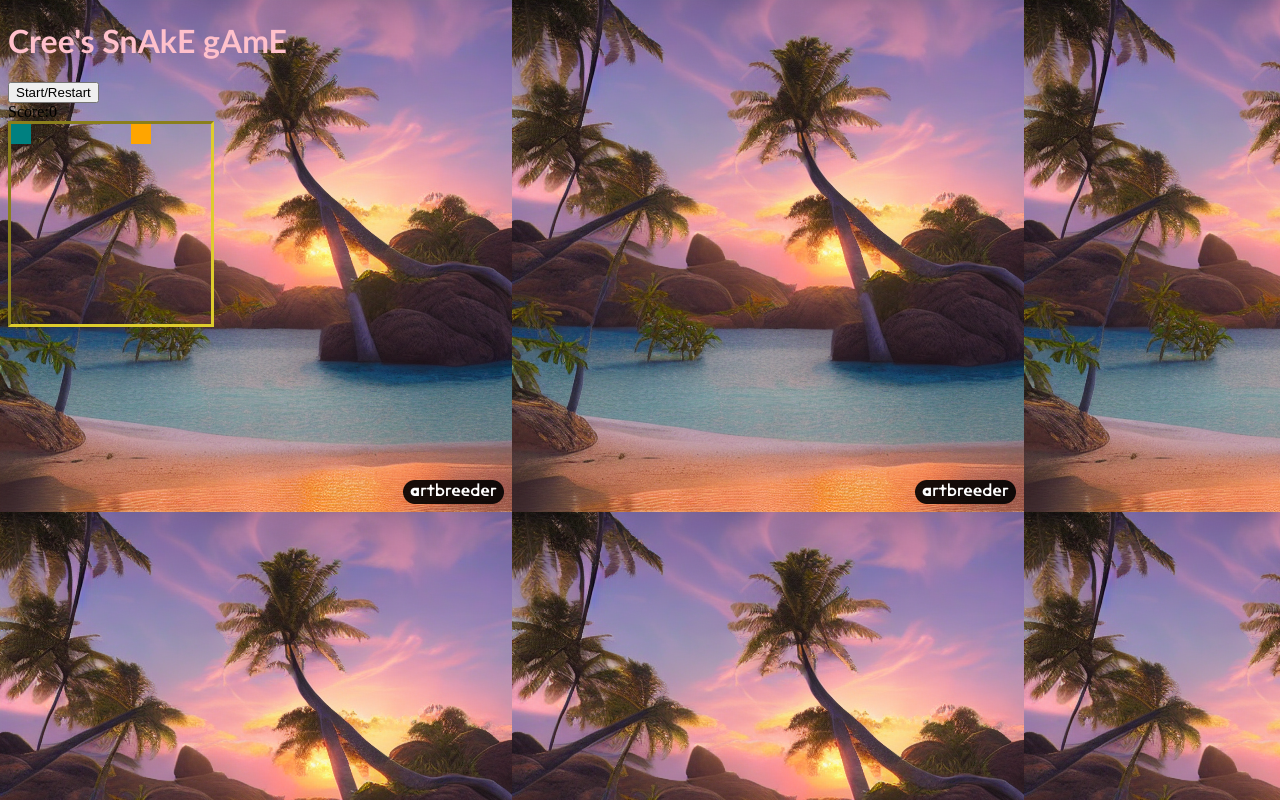
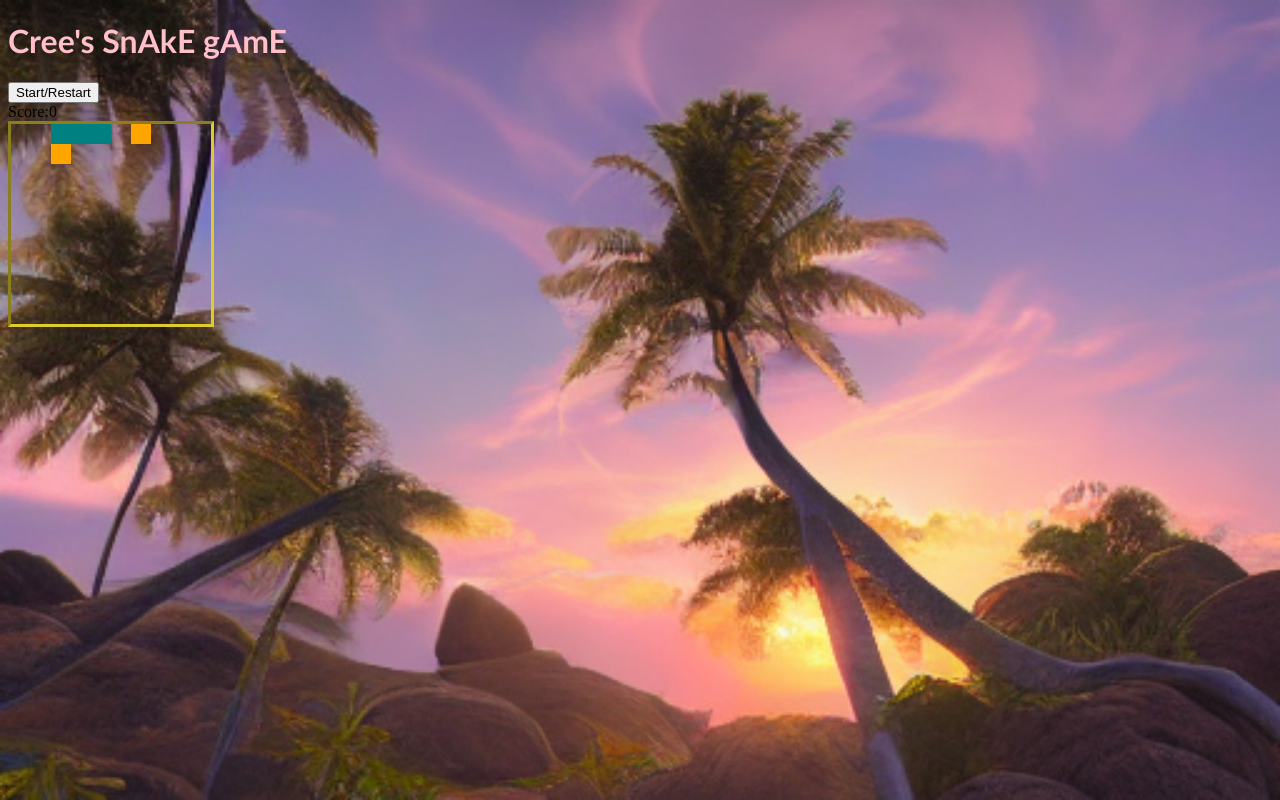
Before and after one commit to alexpxrad/snake-game, a plain HTML site: page index.html in a window 1280 px wide. Both pictures are taken after a click on the button "Start/Restart". Drawn offline with Linux system fonts and the light colour scheme.

Commit message:
finalized functions

```diff
--- a/app.js
+++ b/app.js
@@ -1,32 +1,94 @@
-document.addEventListener('DOMcontentLoaded', () =>{
+document.addEventListener('DOMContentLoaded', () => {
     const squares = document.querySelectorAll('.grid div')
     const scoreDisplay = document.querySelector('span')
     const startBtn = document.querySelector('.start')
 
     const width = 10
-    let currentIndex = 0
-    let appleIndex = 0
+    let currentIndex = 0 //so first div in our grid
+    let appleIndex = 0 //so first div in our grid
     let currentSnake = [2,1,0]
-
     let direction = 1
     let score = 0
     let speed = 0.9
     let intervalTime = 0
     let interval = 0
 
+
+    //to start, and restart the game
+    function startGame() {
+      currentSnake.forEach(index => squares[index].classList.remove('snake'))
+      squares[appleIndex].classList.remove('apple')
+      clearInterval(interval)
+      score = 0
+      randomApple()
+      direction = 1
+      scoreDisplay.innerText = score
+      intervalTime = 1000
+      currentSnake = [2,1,0]
+      currentIndex = 0
+      currentSnake.forEach(index => squares[index].classList.add('snake'))
+      interval = setInterval(moveOutcomes, intervalTime)
+    }
+
+
+    //function that deals with ALL the ove outcomes of the Snake
+    function moveOutcomes() {
+
+      //deals with snake hitting border and snake hitting self
+      if (
+        (currentSnake[0] + width >= (width * width) && direction === width ) || //if snake hits bottom
+        (currentSnake[0] % width === width -1 && direction === 1) || //if snake hits right wall
+        (currentSnake[0] % width === 0 && direction === -1) || //if snake hits left wall
+        (currentSnake[0] - width < 0 && direction === -width) ||  //if snake hits the top
+        squares[currentSnake[0] + direction].classList.contains('snake') //if snake goes into itself
+      ) {
+        return clearInterval(interval) //this will clear the interval if any of the above happen
+      }
+
+      const tail = currentSnake.pop() //removes last ite of the array and shows it
+      squares[tail].classList.remove('snake')  //removes class of snake from the TAIL
+      currentSnake.unshift(currentSnake[0] + direction) //gives direction to the head of the array
+
+      //deals with snake getting apple
+      if(squares[currentSnake[0]].classList.contains('apple')) {
+        squares[currentSnake[0]].classList.remove('apple')
+        squares[tail].classList.add('snake')
+        currentSnake.push(tail)
+        randomApple()
+        score++
+        scoreDisplay.textContent = score
+        clearInterval(interval)
+        intervalTime = intervalTime * speed
+        interval = setInterval(moveOutcomes, intervalTime)
+      }
+      squares[currentSnake[0]].classList.add('snake')
+    }
+
+
+    //generate new apple once apple is eaten
+    function randomApple() {
+      do{
+        appleIndex = Math.floor(Math.random() * squares.length)
+      } while(squares[appleIndex].classList.contains('snake')) //making sure apples dont appear on the snake
+      squares[appleIndex].classList.add('apple')
+    }
+
+
+    //assign functions to keycodes
     function control(e) {
       squares[currentIndex].classList.remove('snake')
 
       if(e.keyCode === 39) {
-            direction = 1
+        direction = 1 //if we press the right arrow on our keyboard, the snake will go right one
       } else if (e.keyCode === 38) {
-            direction = -width
+        direction = -width // if we press the up arrow, the snake will go back ten divs, appearing to go up
       } else if (e.keyCode === 37) {
-            direction -1
-        } else if (e.keyCode === 40 ) {
-            direction = +width
+        direction = -1 // if we press left, the snake will go left one div
+      } else if (e.keyCode === 40) {
+        direction = +width //if we press down, the snake head will instantly appear in the div ten divs from where you are now
       }
     }
+
     document.addEventListener('keyup', control)
-
+    startBtn.addEventListener('click', startGame)
   })
--- a/style.css
+++ b/style.css
@@ -1,5 +1,6 @@
 body {
-    background-image: url('island.png')
+    background-image: url('island.png');
+    background-size: cover;
 }
 
 
```
Lines whose indentation alone changed are shown as unchanged.
